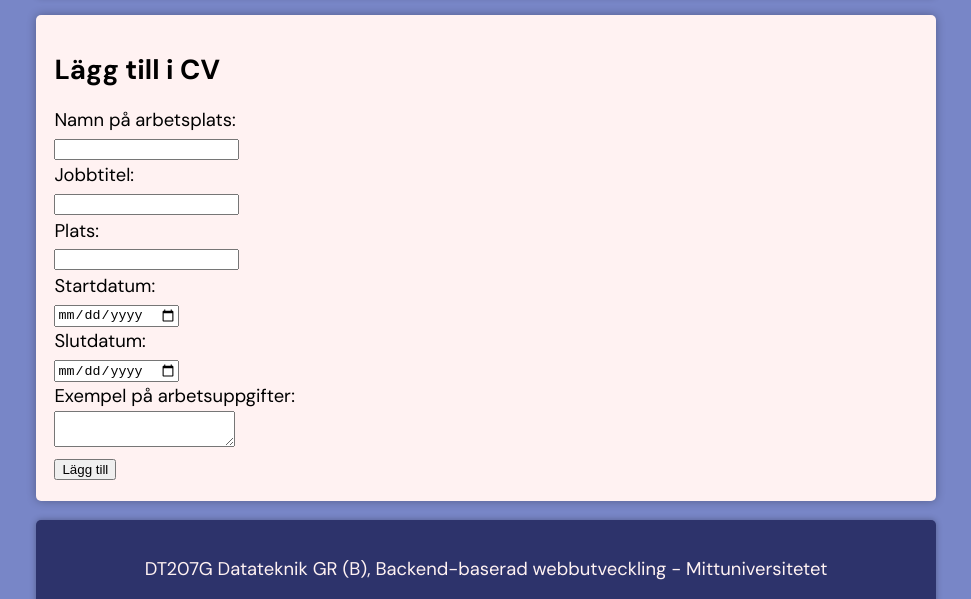
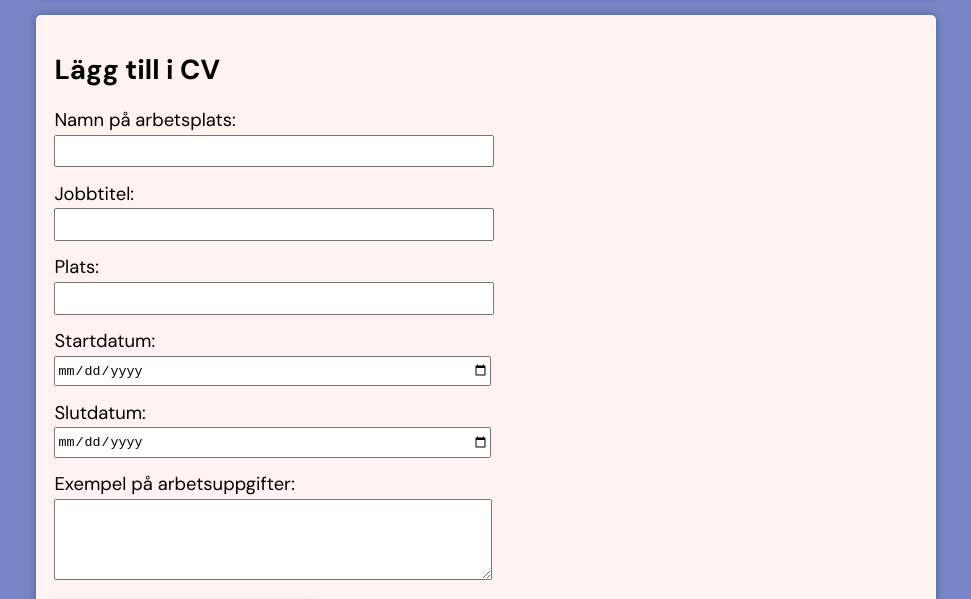
Before and after one commit to Jungefalk/dt207g-moment2.2, a website built with Parcel: page src/form.html in a window 1280 px wide. Shown: the part 181-780 px from the top of the page, without its empty margins (154-1125 px from the left). Built offline with nearby package versions, Linux system fonts and the light colour scheme.

Commit message:
stilar för formuläret

```diff
--- a/src/css/styles.css
+++ b/src/css/styles.css
@@ -47,18 +47,47 @@ nav ul {
     list-style-type: none;
 }
 
-nav ul li{
+nav ul li {
     display: inline-block;
     padding: 0.5em 1em 0.5em 1em;
     background-color: #2D336B;
     border-radius: 10px;
 }
 
-ul li a{
+ul li a {
     color: #FFF2F2;
     text-decoration: none;
 }
 
-ul li a:hover{
-text-decoration: underline 2px;
+ul li a:hover {
+    text-decoration: underline 2px;
 }
+
+input {
+    width: 50%;
+    height: 2em;
+    margin-bottom: 1em;
+}
+
+textarea {
+    width: 50%;
+}
+
+button {
+    background-color: #2D336B;
+    width: 30%;
+    color: #FFF2F2;
+    height: 2.5em;
+    border: none;
+    border-radius: 3px;
+    font-size: 1em;
+    margin-top: 1em;
+    margin-bottom: 1em;
+    box-shadow: 0 0 10px rgba(0, 0, 0, 0.8)
+}
+
+button:hover{
+    text-decoration: underline #FFF2F2 2px;
+    box-shadow: none;
+    cursor: pointer;
+}
--- a/src/form.html
+++ b/src/form.html
@@ -49,7 +49,7 @@
                 <br>
                 <label for="description">Exempel på arbetsuppgifter:</label>
                 <br>
-                <textarea name="description" id="description"></textarea>
+                <textarea rows="5" name="description" id="description"></textarea>
                 <br>
                 <button type="submit">Lägg till</button>
             </form>
```
